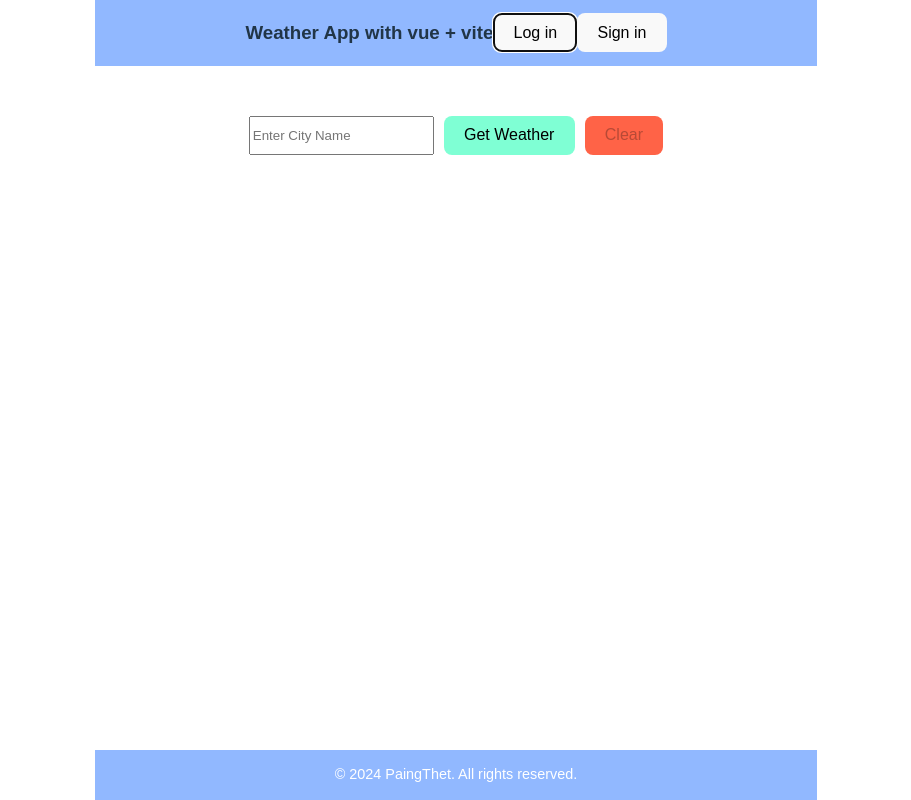
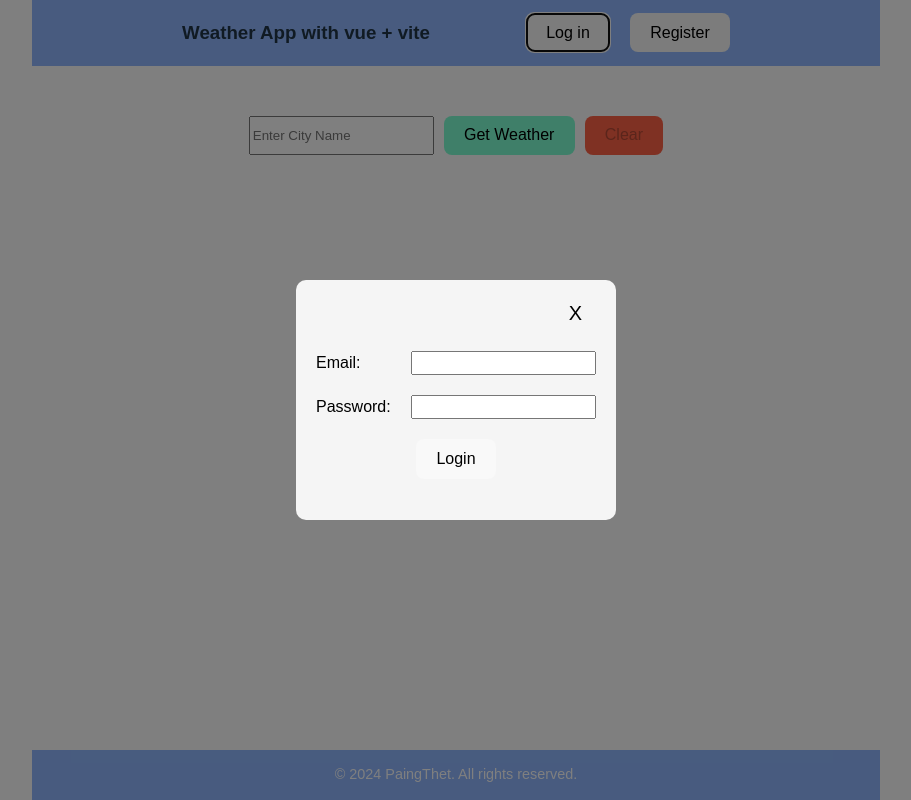
Before and after one commit to Paing-Thet/weather-app, a Vue app: page / in a window 1280 px wide. Both pictures are taken after a click on the button "Log in". Shown: the whole page, without its empty margins (184-1095 px from the left). Built offline with nearby package versions, Linux system fonts and the light colour scheme; no server answers.

Commit message:
add user log in and register feature

```diff
--- a/src/App.vue
+++ b/src/App.vue
@@ -14,6 +14,7 @@ export default {
   },
   data() {
     return {
+      isUserLoggedIn: false,
       city: "",
       weather: null,
       errorMessage: null,
@@ -30,6 +31,9 @@ export default {
     }
   },
   methods: {
+    handleLoginStatus(isLoggedIn) {
+      this.isUserLoggedIn = isLoggedIn;
+    },
     validateInput(){
       const cityName = this.city.trim();
       if(!this.city){
@@ -84,7 +88,7 @@ export default {
 
 <template>
   <div id="app" class="text-center">
-    <Mainmenu />
+    <Mainmenu @updateLoginStatus="handleLoginStatus" :isUserLoggedIn="isUserLoggedIn" />
 
     <CityInput v-model:cityInput="city" :isLoading="isLoading" @getWeather="getWeatherData" @clearData="clearData" />
 
@@ -94,7 +98,7 @@ export default {
 
     <div v-if="!weather" class="spacer"></div>
 
-    <WeatherDisplay v-if="weather" :weather="weather" :condition="weather.weather[0].main.toLowerCase() " />
+    <WeatherDisplay v-if="weather" :weather="weather" :isUserLoggedIn="isUserLoggedIn" :condition="weather.weather[0].main.toLowerCase() " />
     <div v-if="isLoading" class="spinner"></div>
 
     <Mainfooter />
--- a/src/components/LoginOverlay.vue
+++ b/src/components/LoginOverlay.vue
@@ -4,12 +4,12 @@
       <button class="close-btn" @click="closeOverlay">X</button>
 
       <form @submit.prevent="login">
-          <div>
+        <div class="labelContainer">
           <label>Email:</label>
           <input v-model="email" type="email" required />
         </div>
 
-          <div>
+        <div class="labelContainer">
           <label>Password:</label>
           <input v-model="password" type="password" required />
         </div>
@@ -89,7 +89,7 @@
     gap: 20px;
     padding-top: 30px;
   }
-  .formContainer form div {
+  .labelContainer {
     display: flex;
     flex-direction: row;
     justify-content: space-between;
--- a/src/components/Mainmenu.vue
+++ b/src/components/Mainmenu.vue
@@ -1,17 +1,30 @@
 <script>
 import LoginOverlay from './LoginOverlay.vue';
 import SignUpOverlay from './SignUpOverlay.vue';
+import { onAuthStateChanged, signOut } from "firebase/auth";
+import { auth } from '../firebase/firebaseConfig';
 
 export default {
+    props: ['isUserLoggedIn'],
     methods: {
         cms(){
-            alert("This feature will be avaliable in next patch.")
+            alert("This feature will be avaliable in next patch.");
         },
         showLogin() {
             this.isLoginVisible = true;
         },
         showSignUp() {
           this.isSignUpVisible = true;
+        },
+        async logOut(){
+            try {
+                await signOut(auth);
+                this.$emit('updateLoginStatus', false);
+                alert("You are successfully logged out.");
+            }
+            catch (error) {
+                console.error("Log out failed:", error);
+            }
         },
     },
     components: { LoginOverlay, SignUpOverlay },
@@ -21,6 +34,15 @@ export default {
           isSignUpVisible: false,
         };
       },
+    mounted() {
+        onAuthStateChanged(auth, (user)=> {
+            if (user) {
+                this.$emit('updateLoginStatus', true);
+            } else {
+                this.$emit('updateLoginStatus', false);
+            }
+        });
+    }
 };
 </script>
 
@@ -28,9 +50,13 @@ export default {
     <div class="menuContainer">
         <h3>Weather App with vue + vite</h3>
 
-        <div>
-            <button @click="cms">Log in</button>
-            <button @click="showLogin">Sign in</button>
+        <div v-if="!isUserLoggedIn" class="btnContainer">
+            <button @click="showLogin">Log in</button>
+            <button @click="showSignUp">Register</button>
+        </div>
+
+        <div v-else class="btnContainer">
+            <button @click="logOut">Log Out</button>
         </div>
 
         <LoginOverlay v-if="isLoginVisible" @close="isLoginVisible = false" />
@@ -51,6 +77,13 @@ export default {
     width: -webkit-fill-available;
     padding: 0px 150px;
 }
+.btnContainer {
+    display: flex;
+    width: 300px;
+    justify-content: flex-end;
+    flex-wrap: wrap;
+    gap: 20px;
+}
 @media only screen and (max-width: 600px) {
     .menuContainer {
         padding: 0px 10px;
--- a/src/components/SignUpOverlay.vue
+++ b/src/components/SignUpOverlay.vue
@@ -4,17 +4,25 @@
         <button class="close-btn" @click="closeOverlay">X</button>
 
         <form @submit.prevent="signUp">
+          <div class="labelContainer">
             <label>Name:</label>
             <input v-model="name" type="text" required />
+          </div>
 
+          <div class="labelContainer">
             <label>Email:</label>
             <input v-model="email" type="email" required />
+          </div>
 
+          <div class="labelContainer">
             <label>Password:</label>
             <input v-model="password" type="password" required />
+          </div>
 
+          <div class="labelContainer">
             <label>Confirm Password:</label>
             <input v-model="confirmPassword" type="password" required />
+          </div>
 
           <button type="submit">Sign Up</button>
         </form>
@@ -73,14 +81,37 @@
     justify-content: center;
     align-items: center;
   }
-
   .formContainer {
-    background-color: white;
+    background-color: whitesmoke;
     padding: 20px;
     border-radius: 10px;
     position: relative;
+    display: flex;
+    flex-direction: column;
+    height: 350px;
+    width: 400px;
+    justify-content: center;
+    color: #000;
   }
-
+  .formContainer form {
+    display: flex;
+    flex-direction: column;
+    flex-wrap: wrap;
+    align-content: center;
+    align-items: center;
+    gap: 20px;
+    padding-top: 30px;
+  }
+  .labelContainer {
+    display: flex;
+    flex-direction: row;
+    justify-content: space-between;
+    flex-wrap: wrap;
+    width: 350px;
+  }
+  .formContainer form button {
+    margin-top: 20px;
+  }
   .close-btn {
     position: absolute;
     top: 10px;
@@ -89,5 +120,6 @@
     border: none;
     font-size: 20px;
     cursor: pointer;
+    color: #000;
   }
   </style>
--- a/src/components/WeatherDisplay.vue
+++ b/src/components/WeatherDisplay.vue
@@ -6,14 +6,21 @@
           };
         },
 
-        props: ['weather', 'condition'],
+        props: ['weather', 'condition', 'isUserLoggedIn'],
 
         methods: {
           formatTime(unixTime) {
             const date = new Date(unixTime * 1000);
             return date.toLocaleTimeString();
+          },
+          handleUnitChange(unit) {
+            if (unit === 'pro' && !this.isUserLoggedIn) {
+            alert('Pro feature is only for registered users. Please log in to access.');
+          } else {
+            this.unit = unit;  // Allow change if logged in or switching to free
           }
-        }
+        },
+      }
     }
 </script>
 
@@ -22,10 +29,13 @@
       <label>
         <input type="radio" v-model="unit" value="free"> Free
       </label>
+
       <label>
-        <input type="radio" v-model="unit" value="pro"> Pro
+        <input type="radio" v-model="unit" value="pro" @click="handleUnitChange('pro')"> Pro
       </label>
     </div>
+
+
     <div v-if="unit=='free'" class="simpleContainer">
       <h2>Free</h2>
       <div :class="['weather-info', condition]">
--- a/src/services/authService.js
+++ b/src/services/authService.js
@@ -1,8 +1,8 @@
-import { getAuth, createUserWithEmailAndPassword, signInWithEmailAndPassword, updateProfile } from "firebase/auth";
+import { auth } from '../firebase/firebaseConfig';
+import { createUserWithEmailAndPassword, signInWithEmailAndPassword, updateProfile } from "firebase/auth";
 
 // Sign up function
 export const signUp = async (name, email, password) => {
-  const auth = getAuth();
   const userCredential = await createUserWithEmailAndPassword(auth, email, password);
   const user = userCredential.user;
   // Update the user's profile with their name
@@ -12,7 +12,6 @@ export const signUp = async (name, email, password) => {
 
 // Login function
 export const login = async (email, password) => {
-  const auth = getAuth();
   const userCredential = await signInWithEmailAndPassword(auth, email, password);
   return userCredential.user;
 };
```
Also changed, not shown: src/firebase/firebaseConfig.js (renamed from src/firebaseConfig.js). Lines whose indentation alone changed are shown as unchanged.
